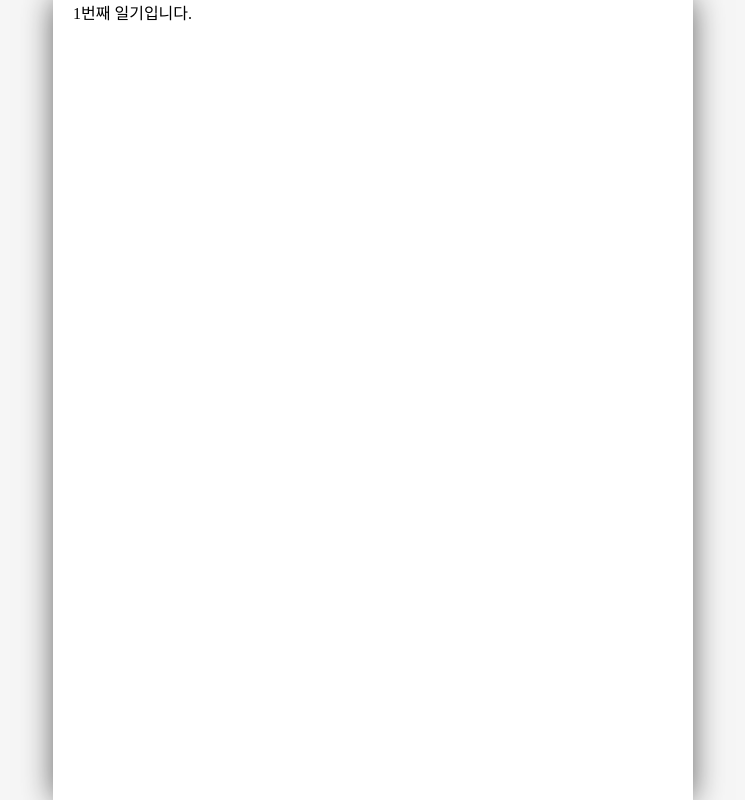
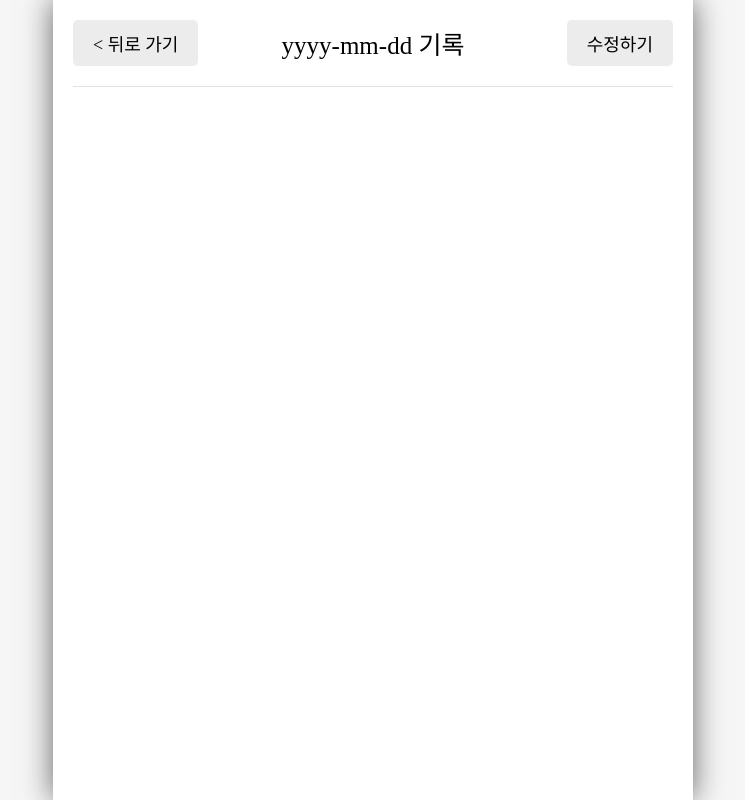
Before and after one commit to ByungJae-Lee/emotion_diary, a React (Vite) app: page /diary/1 in a window 1280 px wide. Shown: the whole page, without its empty margins (267-1012 px from the left). Built offline with nearby package versions, Linux system fonts and the light colour scheme; a web font is replaced by a local one.

Commit message:
add_Diary_HeaderUI

```diff
--- a/src/pages/Diary.jsx
+++ b/src/pages/Diary.jsx
@@ -1,10 +1,20 @@
 import React from 'react';
 import { useParams } from 'react-router-dom';
+import Header from '../components/Header';
+import Button from '../components/Button';
 
 const Diary = () => {
   const params = useParams();
-  console.log(params);
-  return <div>{params.id}번째 일기입니다.</div>;
+
+  return (
+    <div>
+      <Header
+        title={'yyyy-mm-dd 기록'}
+        leftChild={<Button text={'< 뒤로 가기'} />}
+        rightChild={<Button text={'수정하기'} />}
+      />
+    </div>
+  );
 };
 
 export default Diary;
```
